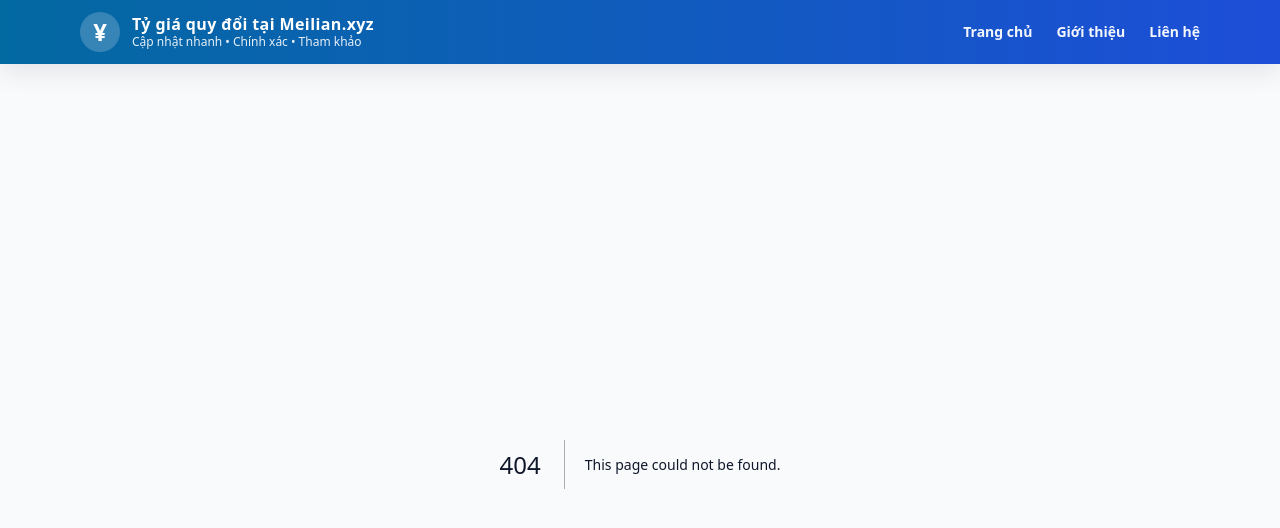
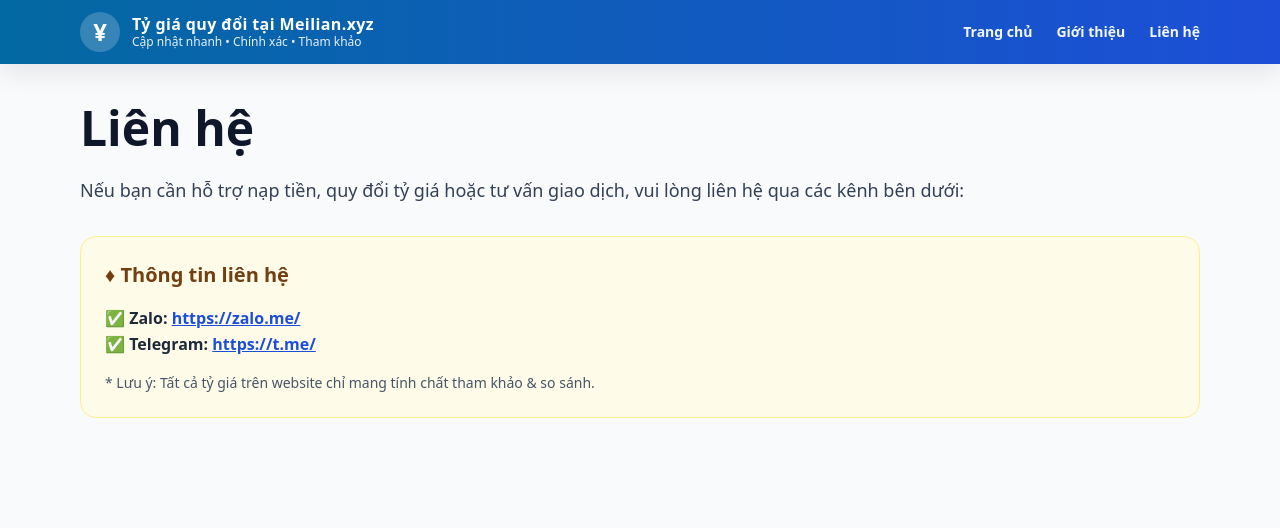
Before and after one commit to hrkenzy57-ui/meilian1, a Next.js app: page /lien-he in a window 1280 px wide. Before the commit this address had no page. Shown: the top 528 px of the page. Built offline with nearby package versions, Linux system fonts and the light colour scheme.

Commit message:
Create LienHePage for contact information
This page provides contact information for support regarding transactions, including links to Zalo and Telegram.

```diff
--- /dev/null
+++ b/app/lien-he/page.tsx
@@ -0,0 +1,44 @@
+export default function LienHePage() {
+  return (
+    <div className="max-w-6xl mx-auto px-4 py-10">
+      <h1 className="text-5xl font-extrabold mb-6">Liên hệ</h1>
+
+      <p className="text-slate-700 text-lg mb-8">
+        Nếu bạn cần hỗ trợ nạp tiền, quy đổi tỷ giá hoặc tư vấn giao dịch,
+        vui lòng liên hệ qua các kênh bên dưới:
+      </p>
+
+      <div className="bg-yellow-50 border border-yellow-200 rounded-2xl p-6 space-y-4">
+        <div className="text-xl font-bold text-yellow-900">♦ Thông tin liên hệ</div>
+
+        <div className="text-slate-800 text-base leading-relaxed">
+          <p>
+            ✅ <b>Zalo:</b>{" "}
+            <a
+              href="https://zalo.me/"
+              target="_blank"
+              className="text-blue-700 font-semibold underline"
+            >
+              https://zalo.me/
+            </a>
+          </p>
+
+          <p>
+            ✅ <b>Telegram:</b>{" "}
+            <a
+              href="https://t.me/"
+              target="_blank"
+              className="text-blue-700 font-semibold underline"
+            >
+              https://t.me/
+            </a>
+          </p>
+
+          <p className="mt-4 text-slate-600 text-sm">
+            * Lưu ý: Tất cả tỷ giá trên website chỉ mang tính chất tham khảo & so sánh.
+          </p>
+        </div>
+      </div>
+    </div>
+  );
+}
```
